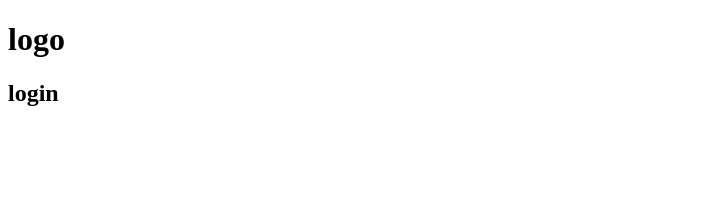
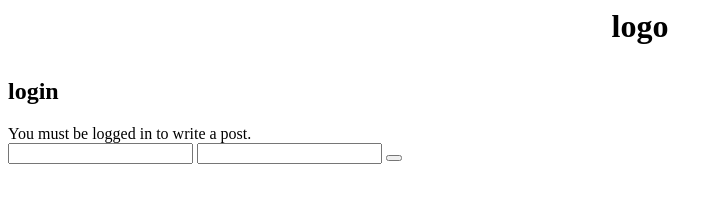
Before and after one commit to SeokKyuHong/web_dev, a plain HTML site: page index.html in a window 1280 px wide. Shown: the whole page, without its empty margins (0-723 px from the left). Drawn offline with Linux system fonts and the light colour scheme.

Commit message:
CSS좀만져봤음

```diff
--- a/index.html
+++ b/index.html
@@ -1,9 +1,27 @@
 <!DOCTYPE html>
-<html>
+<html lang="en">
 <head>
- <h1>logo</h1>
+    <meta charset="UTF-8">
+    <meta http-equiv="X-UA-Compatible" content="IE=edge">
+    <link rel="stylesheet" type="text/css" href="style.css">
+    <h1 class="header_logo">logo</h1>
 </head>
 <body>
-    <h2>login</h2>
+    <h2>
+        login
+    </h2>
+    <div>
+        You must be logged in to write a post.
+    </div>
+    <div>
+        <input type="text">
+        <input type="text">
+        <button>
+
+        </button>
+        <div class="id_pw_finder">
+
+        </div>
+    </div>
 </body>
 </html>
--- a/style.css
+++ b/style.css
@@ -0,0 +1,8 @@
+@charset "UTF-8";
+
+.header_logo{
+    margin: 0 auto;
+    width: 400px;
+    height: 50px;
+    text-align: center;
+}
```
